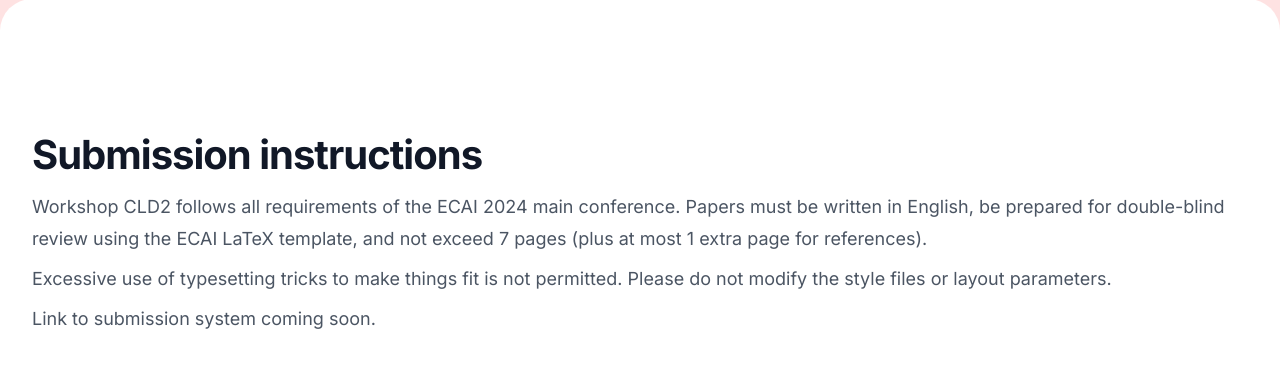
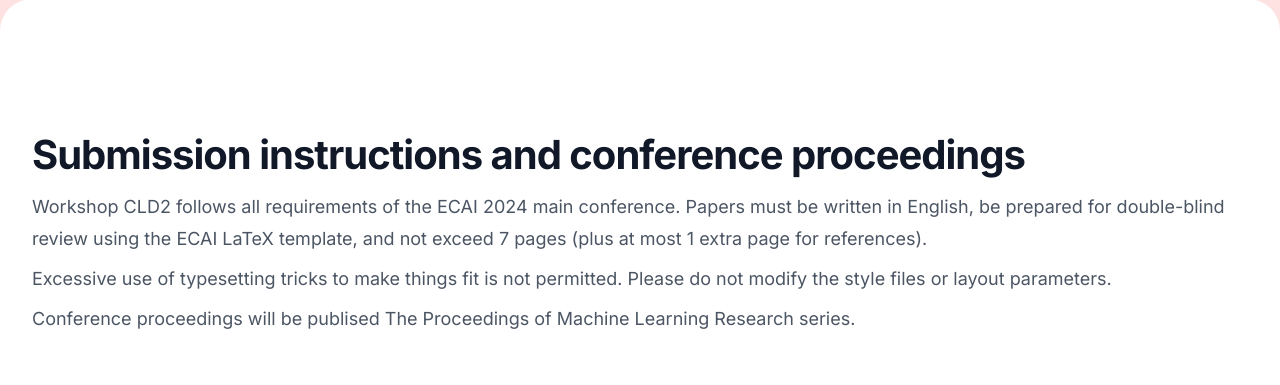
Before and after one commit to w4k2/cldd.kssk.pwr.edu.pl, a Next.js app: page / in a window 1280 px wide. Shown: the part 3920-4305 px from the top of the page. Built offline with nearby package versions, Linux system fonts and the light colour scheme.

Commit message:
Submission.

```diff
--- a/src/components/Submission.tsx
+++ b/src/components/Submission.tsx
@@ -4,7 +4,7 @@ export function Submission() {
               <div className="bg-white py-24 sm:py-32 rounded-4xl">
         <div className="mx-auto max-w-7xl px-6 lg:px-8">
           <div className="mx-auto lg:mx-0">
-            <h2 className="text-3xl font-bold tracking-tight text-gray-900 sm:text-4xl">Submission instructions</h2>
+            <h2 className="text-3xl font-bold tracking-tight text-gray-900 sm:text-4xl">Submission instructions and conference proceedings</h2>
 
             <p className="mt-2 text-lg leading-8 text-gray-600">
 
@@ -15,8 +15,7 @@ export function Submission() {
 Excessive use of typesetting tricks to make things fit is not permitted. Please do not modify the style files or layout parameters.
 </p>
 <p className="mt-2 text-lg leading-8 text-gray-600">
-
-Link to submission system coming soon.
+  Conference proceedings will be publised <a href="https://proceedings.mlr.press/">The Proceedings of Machine Learning Research</a> series.
 </p>
 
     </div>
```
